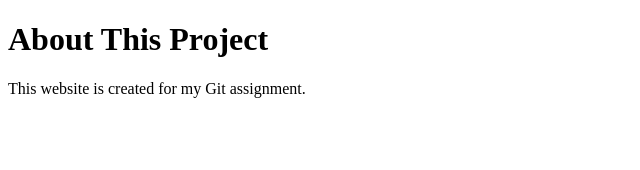
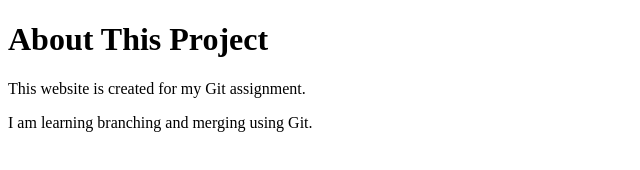
Before and after one commit to Chidvilas17/GitAssignment, a plain HTML site: page about.html in a window 1280 px wide. Shown: the whole page, without its empty margins (0-640 px from the left). Drawn offline with Linux system fonts and the light colour scheme.

Commit message:
Add new information to about page

```diff
--- a/about.html
+++ b/about.html
@@ -7,5 +7,6 @@
 <body>
     <h1>About This Project</h1>
     <p>This website is created for my Git assignment.</p>
+    <p>I am learning branching and merging using Git.</p>
 </body>
 </html>
```
